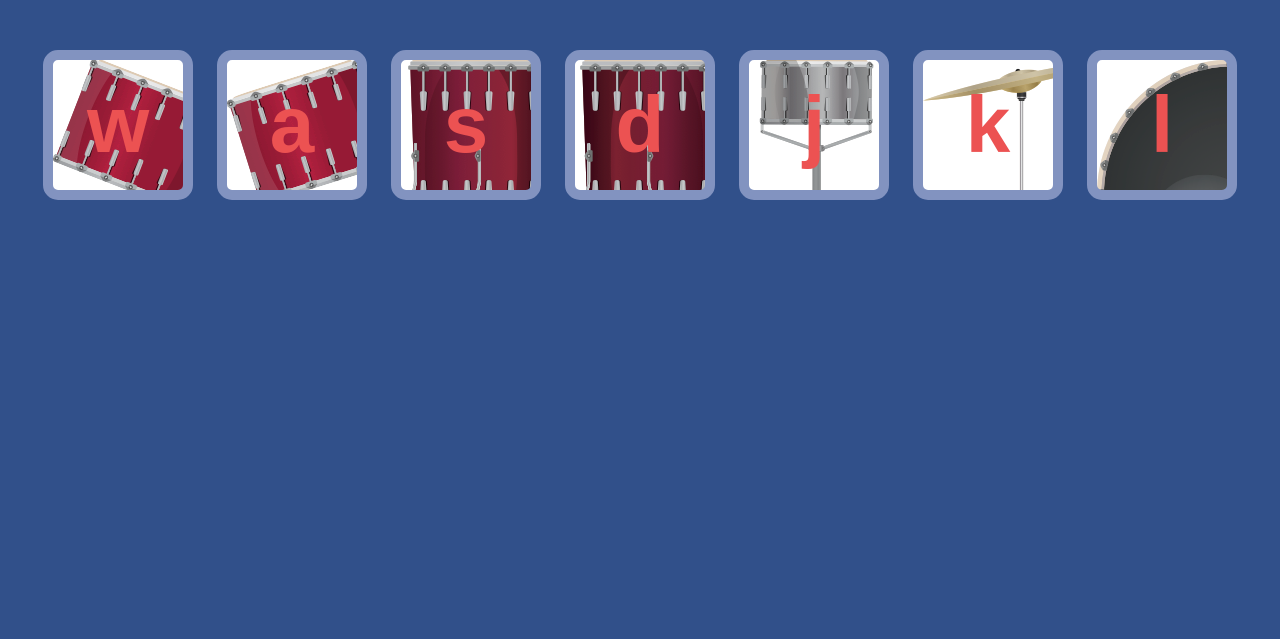
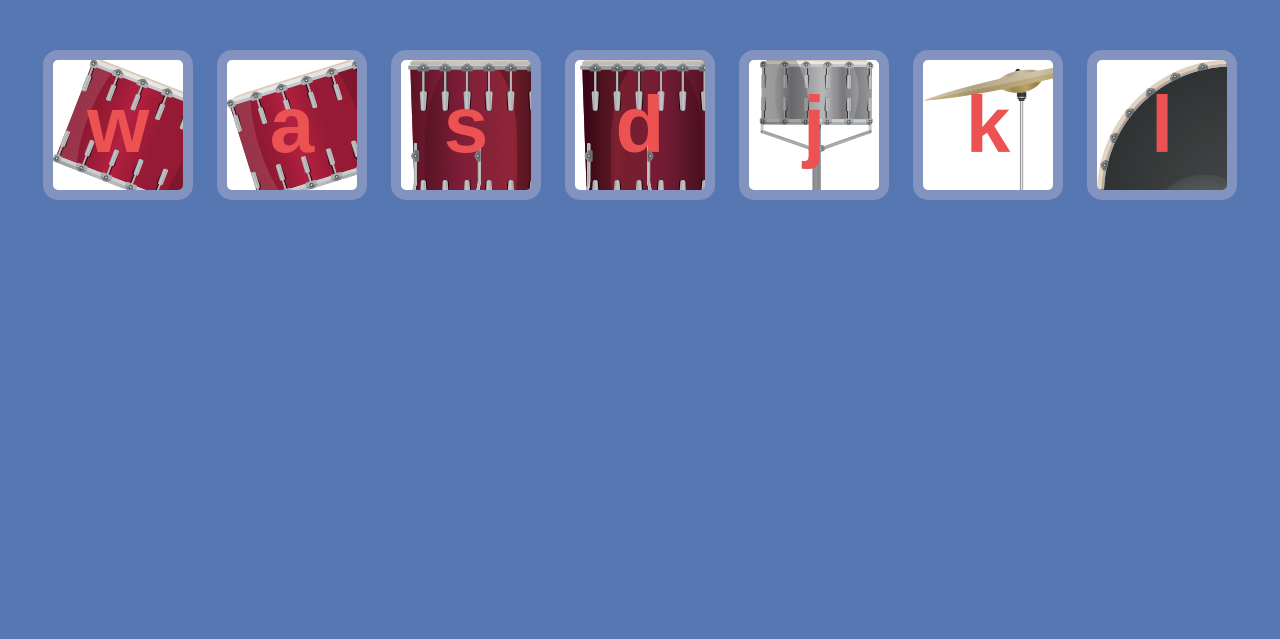
Before and after one commit to maria-migm/DrumKid, a plain HTML site: page index.html in a window 1280 px wide. Shown: the part 161-800 px from the top of the page. Drawn offline with Linux system fonts and the light colour scheme.

Commit message:
изменили фон

```diff
--- a/style.css
+++ b/style.css
@@ -1,5 +1,5 @@
 body {
-    background-color: rgb(49, 80, 138);
+    background-color: rgb(87, 119, 179);
     text-align: center;
 }
 
```
